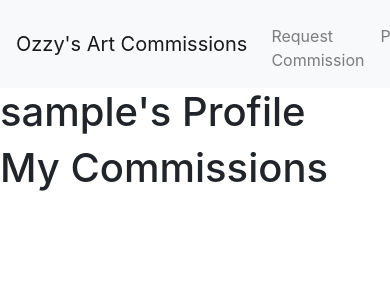
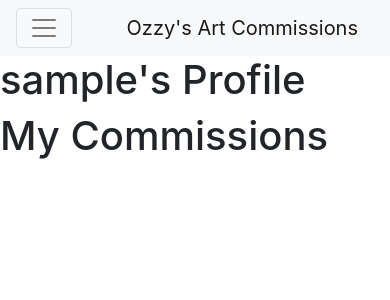
Before and after one commit to seakonn/milestone-four, a Django app: page /accounts/profile/ in a window 390 px wide; the page is wider, and only the part inside the window is pictured. Shown: the top 300 px of that part. Run offline with Django 3.2, Linux system fonts and the light colour scheme; the visitor is signed in with stand-in values (Sample User, id 1); data that the repository does not hold is empty; some libraries are stand-ins or nearby versions.

Commit message:
Fixed navbar not collapsing on small screens

```diff
--- a/templates/base.html
+++ b/templates/base.html
@@ -35,7 +35,7 @@ https://github.com/Code-Institute-Solutions/AuthenticationAndAuthorisation/tree/
     https://getbootstrap.com/docs/4.5/components/navbar/#responsive-behaviors
     -->
 
-    <nav class="navbar navbar-expand navbar-light bg-light">
+    <nav class="navbar navbar-expand-sm navbar-light bg-light">
         <button class="navbar-toggler" type="button" data-toggle="collapse" data-target="#navbarTogglerDemo03" aria-controls="navbarTogglerDemo03" aria-expanded="false" aria-label="Toggle navigation">
             <span class="navbar-toggler-icon"></span>
         </button>
```
